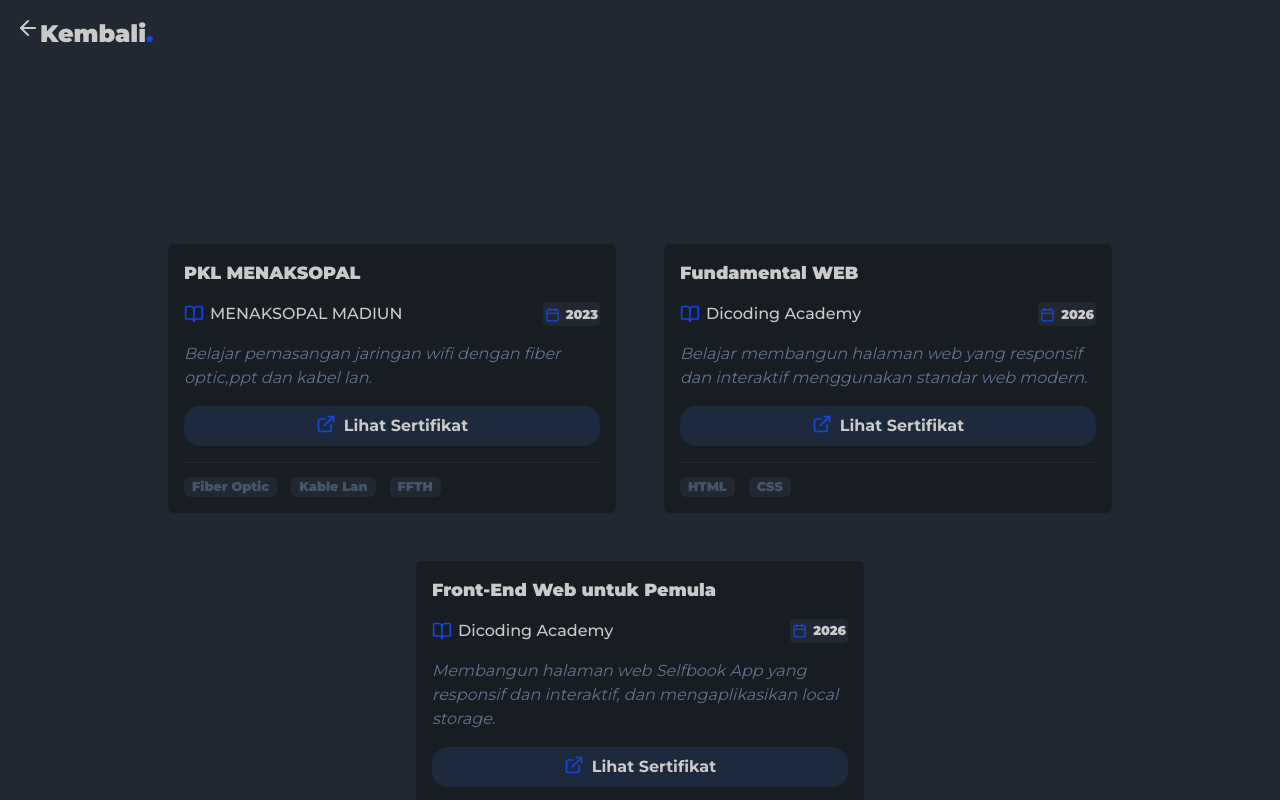
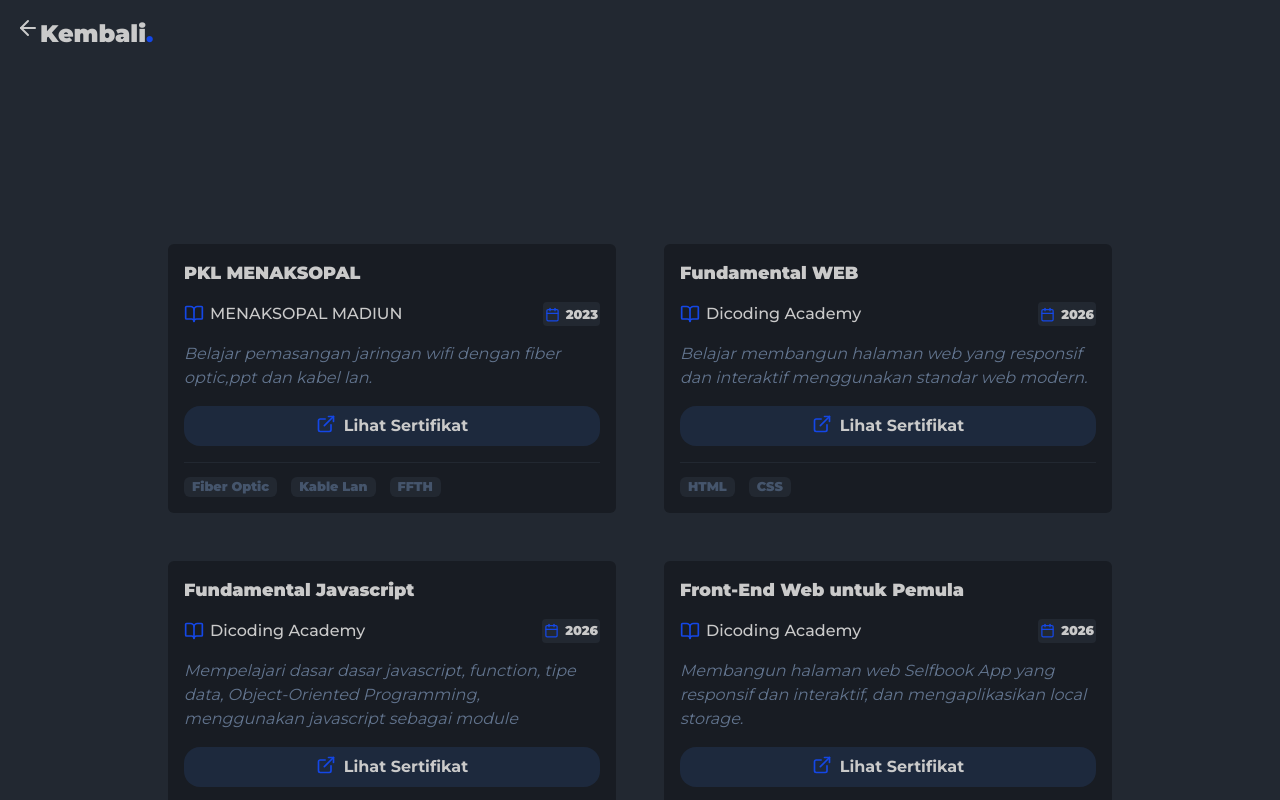
Before and after one commit to dimaswidysap/v3.portofolio, a Next.js app: page /about/certificate in a window 1280 px wide. Shown: the top 800 px of the page. Built offline with nearby package versions, Linux system fonts and the light colour scheme.

Commit message:
menambahkan sertifikat

```diff
--- a/src/app/(main)/about/certificate/page.tsx
+++ b/src/app/(main)/about/certificate/page.tsx
@@ -23,6 +23,15 @@ const cards = [
     linkDrive:
       "https://drive.google.com/file/d/1jvxtJl2O3dlb0ff6ncNygPQ70_XvJXTN/view?usp=sharing",
     focus: ["HTML", "CSS"],
+  },
+  {
+    title: "Fundamental Javascript",
+    location: "Dicoding Academy",
+    year: "2026",
+    desc: "Mempelajari dasar dasar javascript, function, tipe data, Object-Oriented Programming, menggunakan javascript sebagai module",
+    linkDrive:
+      "https://drive.google.com/file/d/1Bize35RNYlFoEY79wMA-spFRllOO0fsP/view?usp=drive_link",
+    focus: ["Javascript"],
   },
   {
     title: "Front-End Web untuk Pemula",
```
